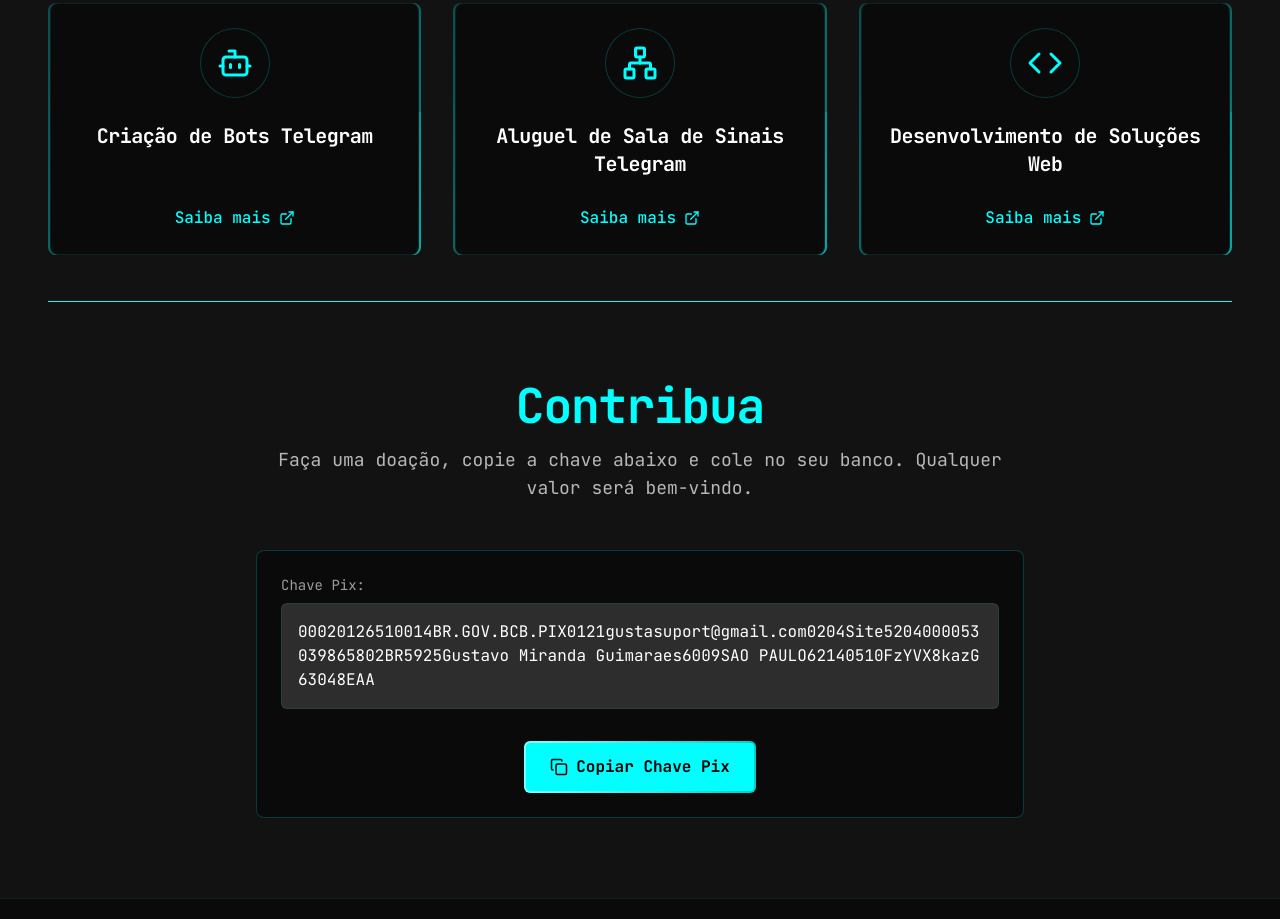
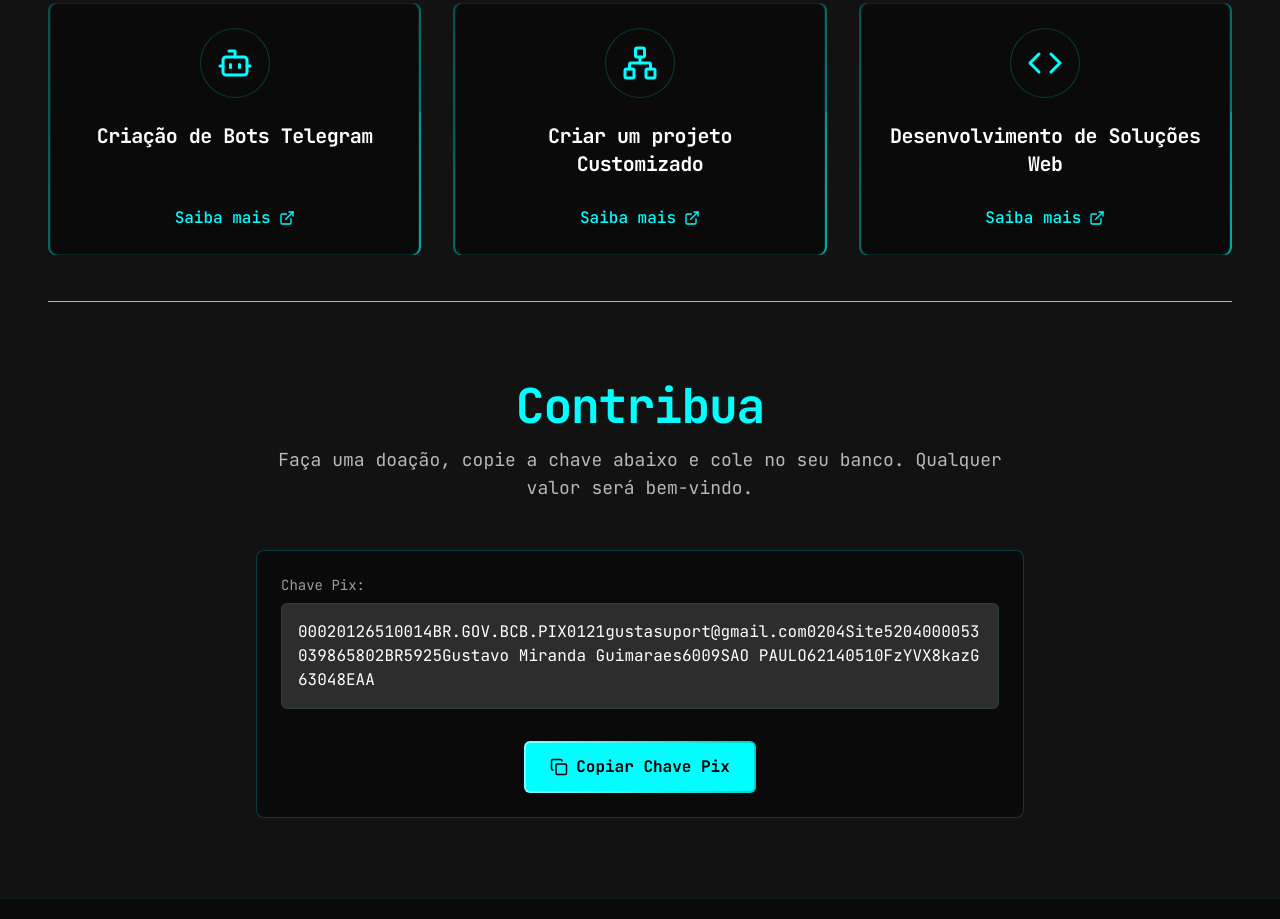
Before and after one commit to eugustas/new-site, a React (Vite) app in the folder meu-site-main/: page / in a window 1280 px wide. Shown: the part 1840-2759 px from the top of the page. Built offline with nearby package versions, Linux system fonts and the light colour scheme.

Commit message:
ServicesSection.tsx

```diff
--- a/meu-site-main/src/components/home/ServicesSection.tsx
+++ b/meu-site-main/src/components/home/ServicesSection.tsx
@@ -50,8 +50,8 @@ const ServicesSection: React.FC = () => {
     },
     {
       icon: <Network size={36} className="text-cyan" />,
-      title: "Aluguel de Sala de Sinais Telegram",
-      link: "https://wa.link/1j6rut"
+      title: "Criar um projeto Customizado",
+      link: "https://wa.link/sc04hg"
     },
     {
       icon: <Code size={36} className="text-cyan" />,
```
